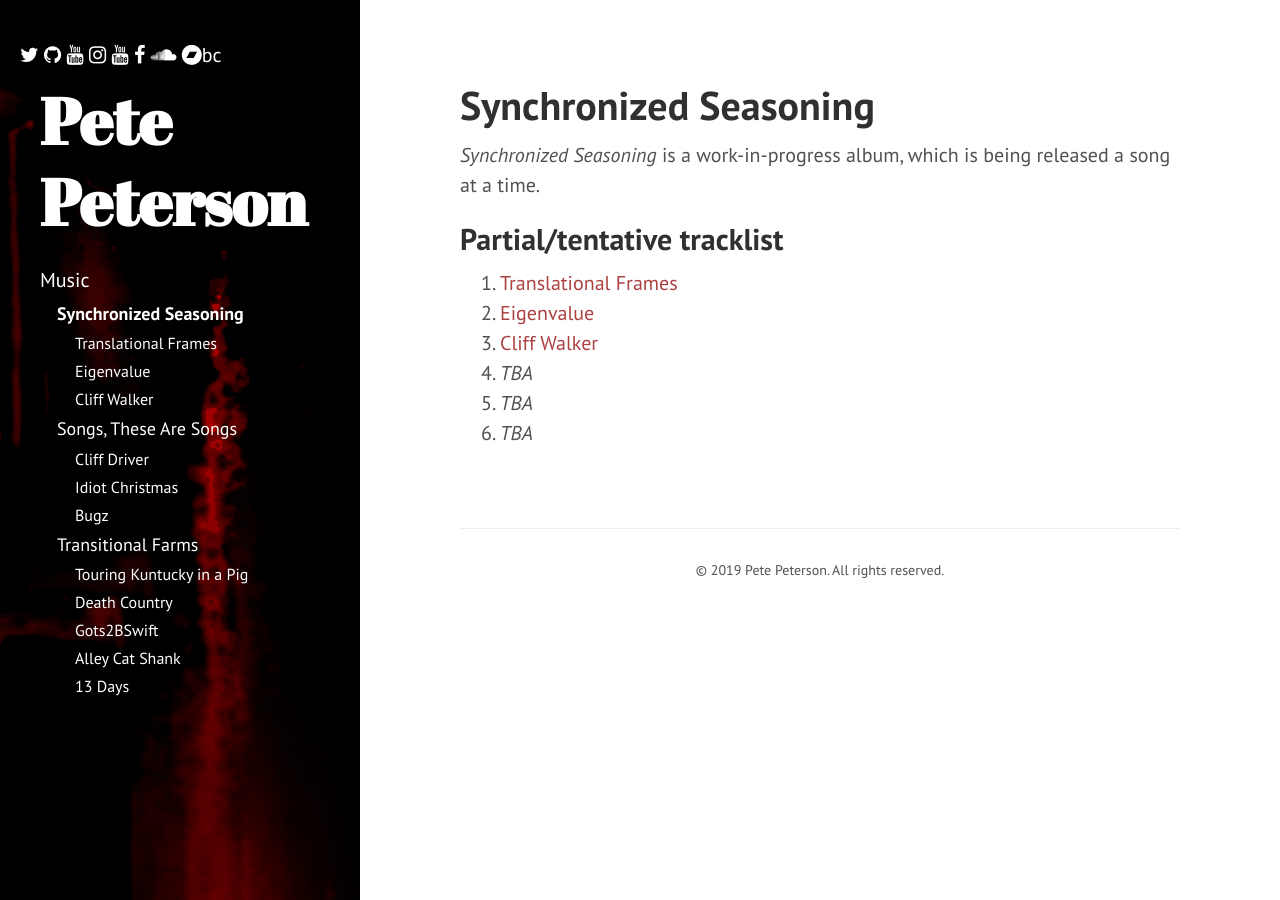
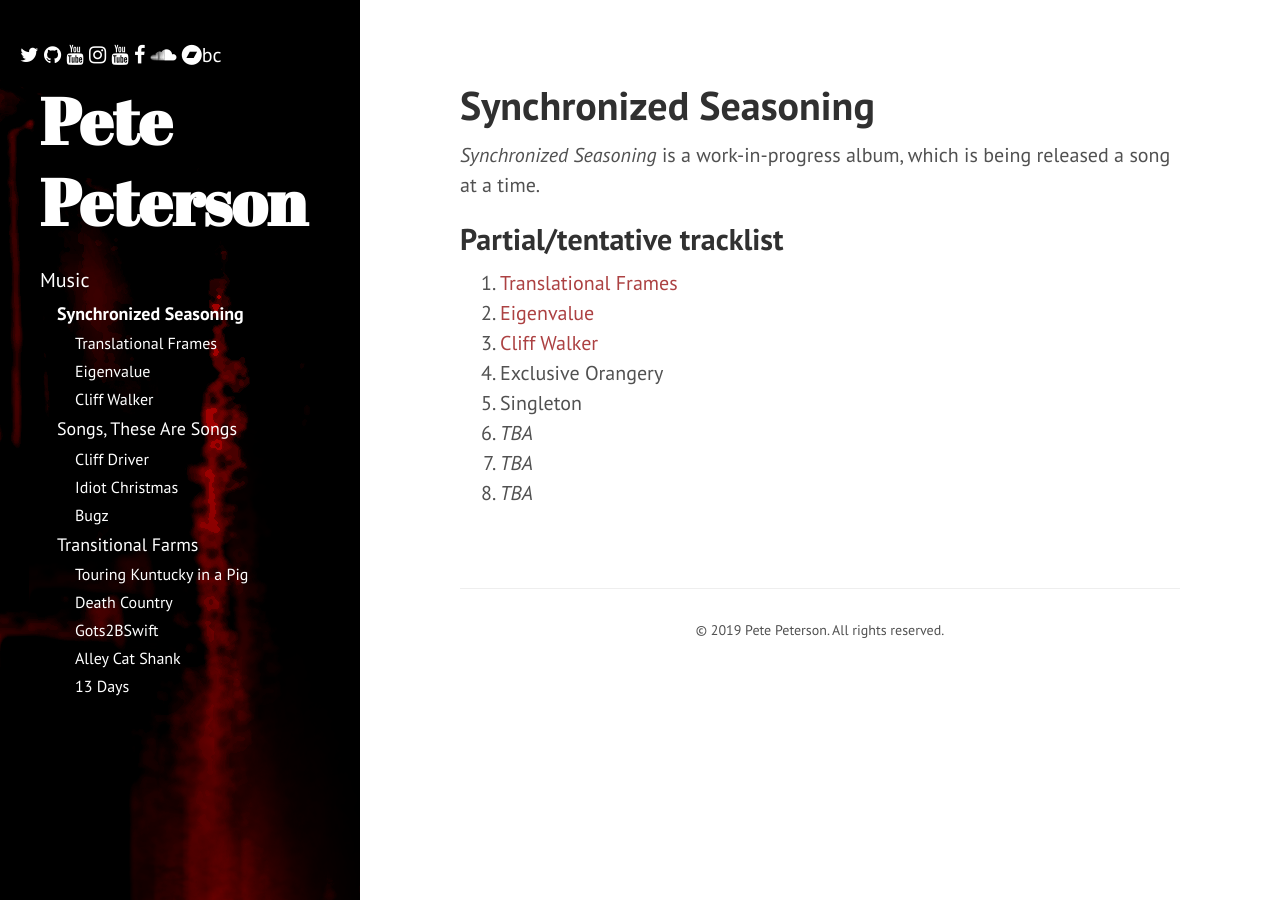
Before and after one commit to petepm/petepm.github.io, a Jekyll site: the page built from music/synchronized-seasoning/index.md, in a window 1280 px wide. Built offline with Jekyll 4.4.1, drawn with Linux system fonts in a browser that asks for light colours; nearby versions of some CDN libraries.

Commit message:
Start filling in future tracks for Synchronized Seasoning

```diff
--- a/music/synchronized-seasoning/index.md
+++ b/music/synchronized-seasoning/index.md
@@ -8,11 +8,14 @@ title: Synchronized Seasoning
 _Synchronized Seasoning_ is a work-in-progress album, which is being released a
 song at a time.
 
+
 ## Partial/tentative tracklist
 
 1. [Translational Frames](translational-frames)
 2. [Eigenvalue](eigenvalue)
 3. [Cliff Walker](cliff-walker)
-4. _TBA_
-5. _TBA_
+4. Exclusive Orangery
+5. Singleton
 6. _TBA_
+7. _TBA_
+8. _TBA_
```
Also changed, not shown: music/index.md (+1 -0 lines).
